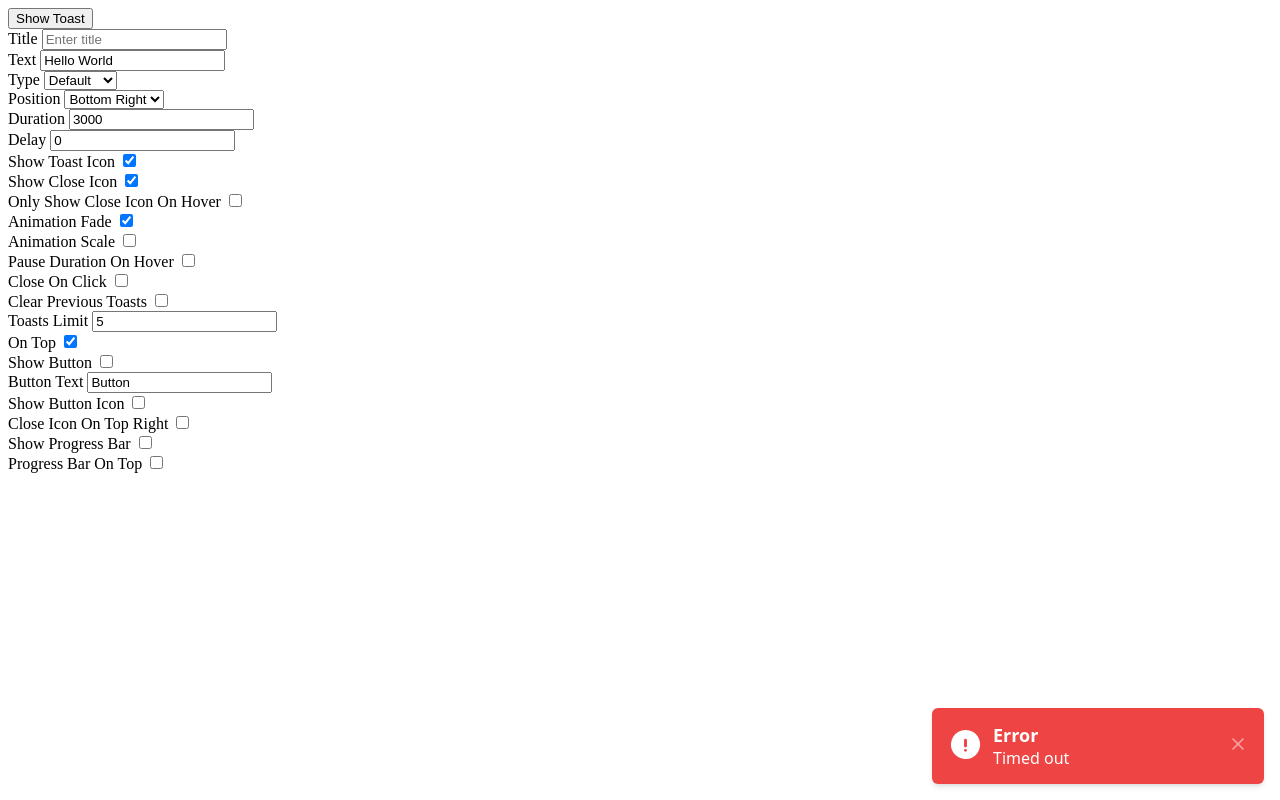
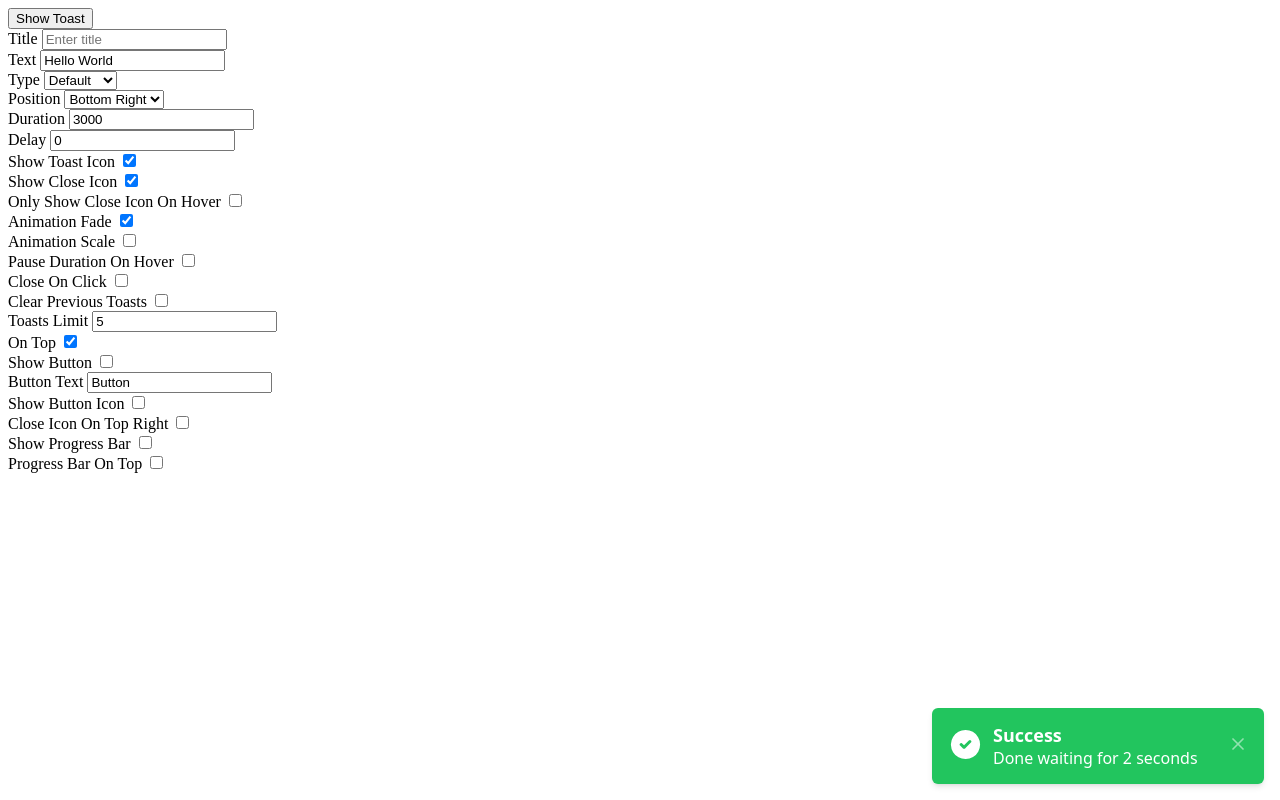
Before and after one commit to lullaby6/toaster.js, a plain HTML site: page index.html in a window 1280 px wide. Both pictures are taken after a click on the button "Show Toast". Drawn offline with Linux system fonts and the light colour scheme.

Commit message:
refactoring

```diff
--- a/index.html
+++ b/index.html
@@ -217,11 +217,11 @@
                     title: 'Error',
                     text: 'Something went wrong'
                 },
-                promiseTimeout: 1000,
+                // promiseTimeout: 1000,
                 promiseCallback: () => new Promise((resolve, reject) => {
                     // throw new Error('Error in 2 seconds');
                     setTimeout(() => {
-                        console.log('XD')
+                        // console.log('XD')
                         resolve('Done waiting for 2 seconds');
                         // reject('Something went wrong in 2 seconds');
                         // throw new Error('Error in 2 seconds');
@@ -234,7 +234,7 @@
                 },
                 promiseCatchCallback: (error) => {
                     return {
-                        text: error.message
+                        text: error
                     }
                 }
             })
--- a/toaster.js
+++ b/toaster.js
@@ -17,7 +17,7 @@ async function Toaster({
     animationDuration = 300,
     showAnimationDuration = null,
     hideAnimationDuration = null,
-    animationEase = 'ease-in-out',
+    animationEasing = 'ease-in-out',
     animationFade = true,
     showAnimationFade = true,
     hideAnimationFade = true,
@@ -267,7 +267,7 @@ async function Toaster({
         toast.animate(showAnimation, {
             duration: showAnimationDuration,
             fill: 'forwards',
-            easing: animationEase
+            easing: animationEasing
         })
     }
 
@@ -291,7 +291,7 @@ async function Toaster({
             toast.animate(hideAnimation, {
                 duration: hideAnimationDuration,
                 fill: 'forwards',
-                easing: animationEase
+                easing: animationEasing
             })
 
             setTimeout(() => {
@@ -409,7 +409,6 @@ async function Toaster({
                 result = await promiseCallback()
             }
 
-
             let promiseThenToasterCallbackResult = {}
 
             if (promiseThenCallback) promiseThenToasterCallbackResult = promiseThenCallback(result, toast, arguments[0])
```
